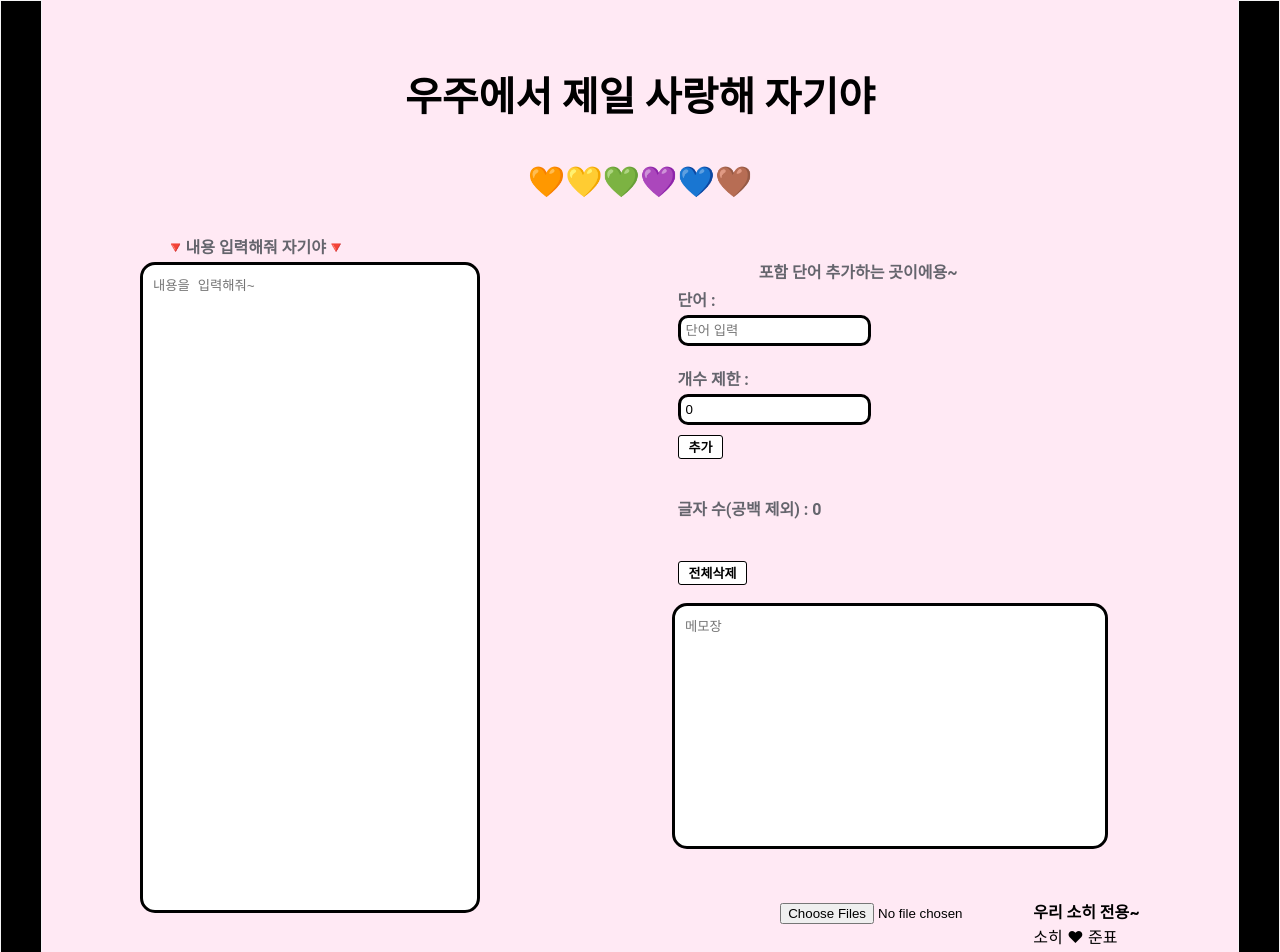
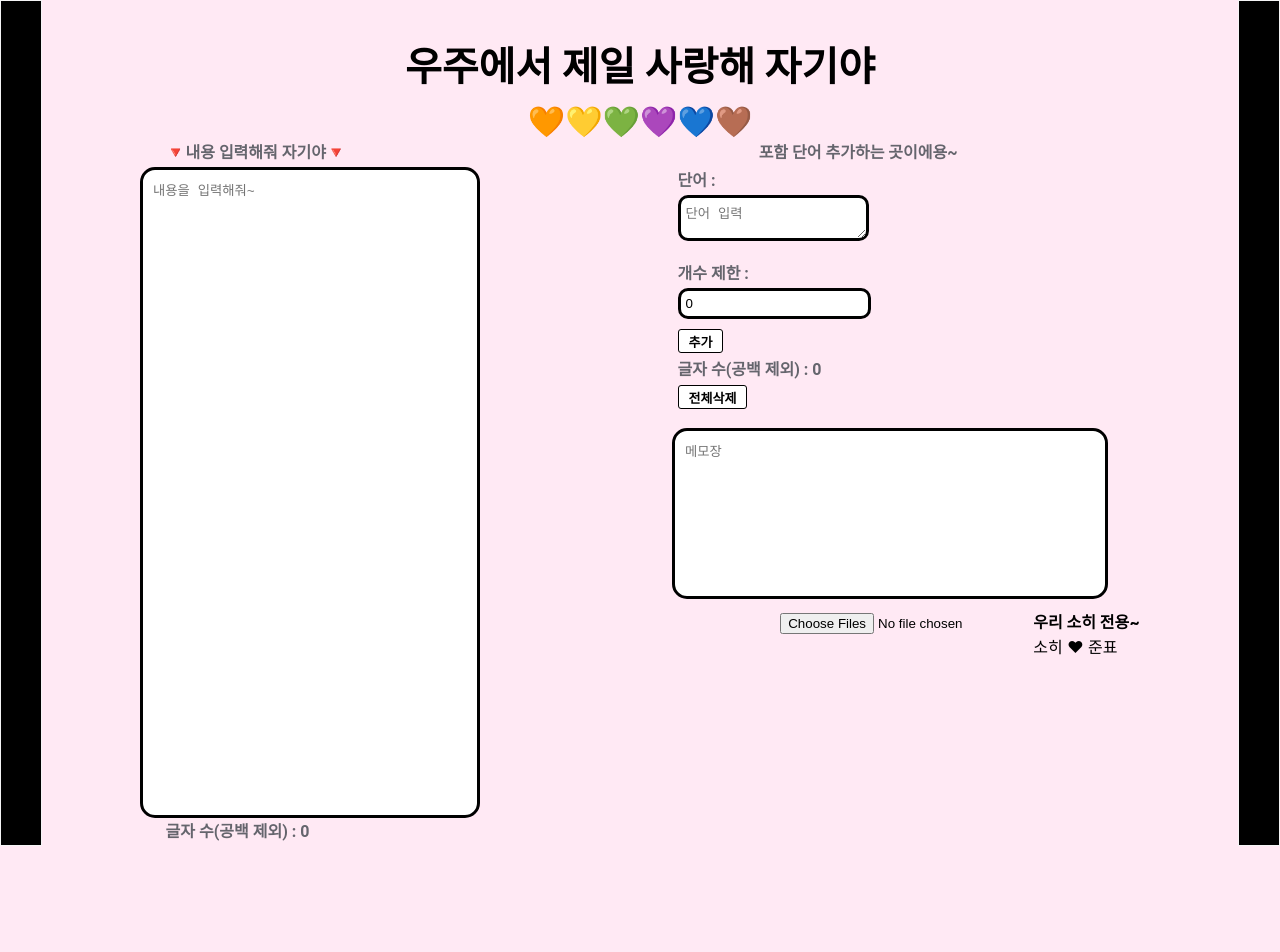
Before and after one commit to june152/word_frequency, a React (Create React App) app: page / in a window 1280 px wide. Shown: the top 952 px of the page. After the commit the page ends 846 px from the top, so only its background shows below. Built offline with nearby package versions, Linux system fonts and the light colour scheme.

Commit message:
인터페이스 일부 수정

```diff
--- a/src/App.css
+++ b/src/App.css
@@ -63,12 +63,22 @@ html {
 }
 
 .subtitle {
-  padding-top: 10px;
   color: var(--secondary-color);
   font-size: 16px;
   line-height: 28px;
   width: 70%;
-  margin-top: 25px;
+}
+
+.textcount {
+  color: var(--secondary-color);
+  font-size: 16px;
+  line-height: 28px;
+  width: 70%;
+}
+
+.divscroll {
+  overflow-y: scroll;
+  max-height: 325px;
 }
 
 button.close {
@@ -111,6 +121,11 @@ button.close {
     width: calc((100% - 90%) / 2);
   }
 
+  .divscroll {
+    overflow-y: scroll;
+    max-height: 325px;
+  }
+
   .content-wrapper {
     max-width: 90%;
     padding-left: 10%;
@@ -123,6 +138,11 @@ button.close {
   .page-content:before,
   .page-content:after {
     width: calc((100% - 950px) / 2);
+  }
+
+  .divscroll {
+    overflow-y: scroll;
+    max-height: 325px;
   }
 
   .content-wrapper {
@@ -142,6 +162,11 @@ button.close {
     display: none;
   }
 
+  .divscroll {
+    overflow-y: scroll;
+    max-height: 325px;
+  }
+
   .title {
     width: 100%;
   }
@@ -156,8 +181,8 @@ button.close {
   display: flex;
   justify-content: center;
   align-items: center;
-  padding-top: 40px;
-  padding-bottom: 40px;
+  padding-top: 10px;
+  padding-bottom: 10px;
   background-color: #ffe9f4;
 }
 
@@ -169,7 +194,7 @@ button.close {
 .homepage-first-area {
   display: flex;
   justify-content: space-between;
-  align-items: center;
+  /* align-items: center; */
 }
 
 .homepage-first-area-left-side {
@@ -228,6 +253,11 @@ button.close {
   width: 85% !important;
 }
 
+.divscroll {
+  overflow-y: scroll;
+  max-height: 325px;
+}
+
 .homepage-first-area-right-side {
   display: flex;
   flex-direction: column;
@@ -269,8 +299,13 @@ button.close {
   }
 
   .inputarea {
-    resize: none;
+    /* resize: none; */
     overflow-y: auto;
+  }
+
+  .divscroll {
+    overflow-y: scroll;
+    max-height: 325px;
   }
 
   .sohee {
@@ -280,7 +315,6 @@ button.close {
 
   .homepage-subtitle {
     width: 100% !important;
-    margin-top: 10px;
     /* order: 3; */
   }
 
--- a/src/App.tsx
+++ b/src/App.tsx
@@ -54,9 +54,22 @@ function App() {
       return
     }
 
-    setWordList([...wordList, { word: inputWord, current: 0, limitNum: textNumLimit }])
-    setInputWord("")
-    setTextNumLimit(0)
+    let tempArr: string[] = inputWord.split("\n")
+
+    if (tempArr.length === 1) {
+      setWordList([...wordList, { word: inputWord, current: 0, limitNum: textNumLimit }])
+      setInputWord("")
+      setTextNumLimit(0)
+    } else {
+      let inputArr:WordForm[] = []
+      tempArr.map((item) => {
+        inputArr.push({ word: item, current: 0, limitNum: textNumLimit })
+      })
+      setWordList([...wordList, ...inputArr])
+      setInputWord("")
+      setTextNumLimit(0)
+    }
+
   }
 
   const wordCheck = (allText: string) => {
@@ -139,11 +152,13 @@ function App() {
                             }
                             // console.log("글자 수(공백제외) : ", enterDel.length)
                           }}
-                          style={{marginBottom: "60px"}}
+                          // style={{marginBottom: "60px"}}
                         />
+                        <div className="textcount homepage-subtitle">
+                          글자 수(공백 제외) : {textLength}
+                        </div>
                       </div>
                     </div>
-
                   </div>
                 </div>
 
@@ -156,13 +171,14 @@ function App() {
                       <label>
                           단어 :
                       </label>
-                      <div style={{marginBottom: "20px"}}>
-                        <input className='inputtag' type='text' placeholder='단어 입력'
+                      <div style={{marginBottom: "10px"}}>
+                        <textarea className='inputtag' placeholder='단어 입력'
                             value={inputWord}
-                            onChange={(e: React.ChangeEvent<HTMLInputElement>) => {
+                            onChange={(e: React.ChangeEvent<HTMLTextAreaElement>) => {
                               setInputWord(e.target.value)
                             }}
-                          />
+                        >
+                        </textarea>
                       </div>
                       <label>
                         개수 제한 :
@@ -186,7 +202,7 @@ function App() {
                     <div className="subtitle homepage-subtitle">
                       글자 수(공백 제외) : {textLength}
                     </div>
-                    <div className="subtitle homepage-subtitle">
+                    <div className="subtitle homepage-subtitle divscroll">
                       <button className='btn_blue_two' onClick={() => {
                         setWordList([])
                       }}>전체삭제</button>
@@ -202,10 +218,10 @@ function App() {
                   <textarea
                           placeholder='메모장'
                           className='inputarea sohee'
-                          rows={15}
+                          rows={10}
                           cols={50}
                   />
-                  <div className='sohee' style={{ width: "100%", textAlign: "right", paddingTop: "50px", fontWeight: "bold" }}>
+                  <div className='sohee' style={{ width: "100%", textAlign: "right", paddingTop: "10px", fontWeight: "bold" }}>
                     <label
                       htmlFor='files'
                     >
```
